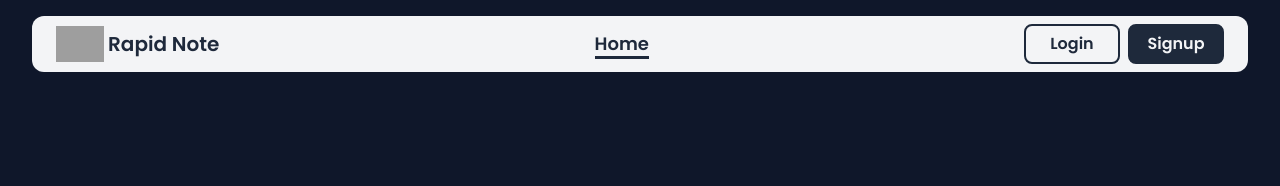
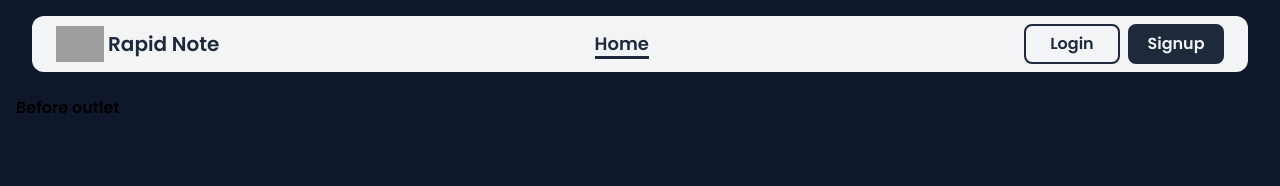
Before and after one commit to Genius-30/notes-web-app-react, a React (Vite) app: page / in a window 1280 px wide. Shown: the top 186 px of the page. Built offline with nearby package versions, Linux system fonts and the light colour scheme; no server answers; grey boxes are pictures that could not be loaded.

Commit message:
Updated Layout.jsx

```diff
--- a/src/Layout.jsx
+++ b/src/Layout.jsx
@@ -65,7 +65,9 @@ function Layout() {
         <main
           className={`h-full w-full ${showHeader && "mt-20"} oveflow-y-scroll`}
         >
+          <div>Before outlet</div>
           <Outlet />
+          <div>After outlet</div>
         </main>
       </div>
     </>
```
